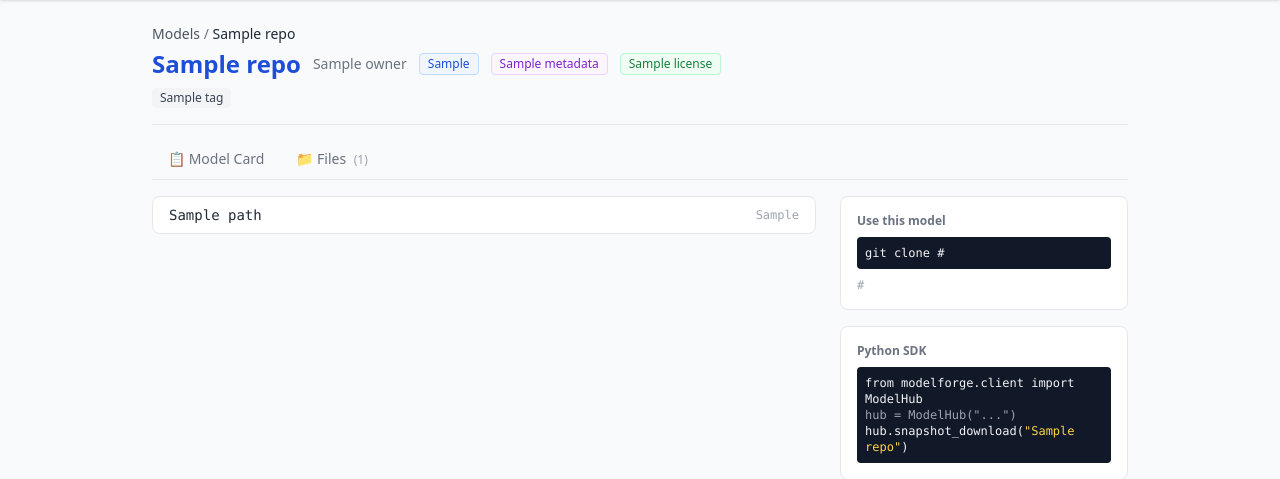
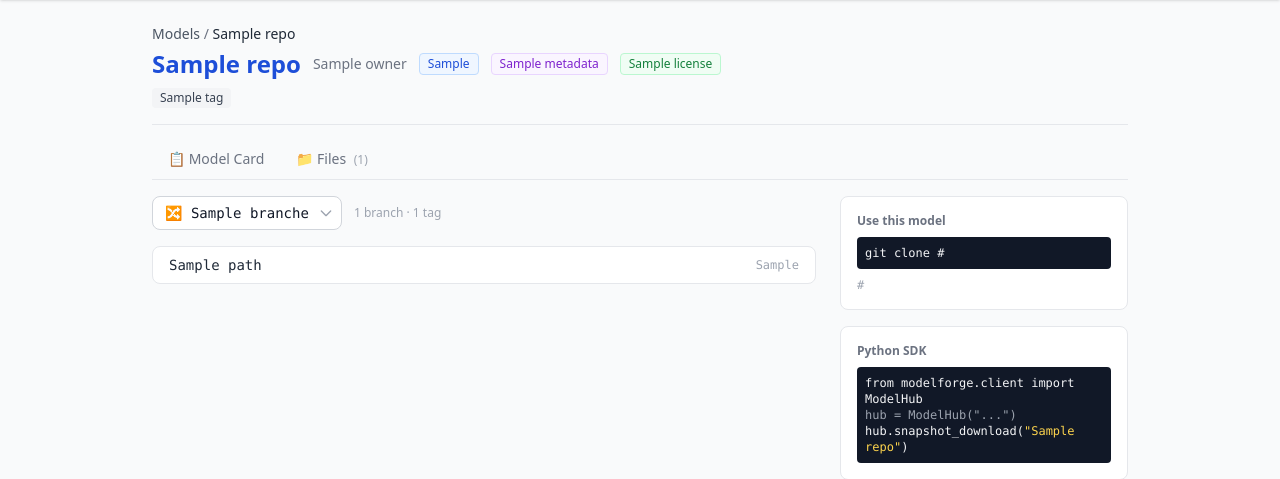
Before and after one commit to 9triver/modelforge, a FastAPI app: template src/modelforge/templates/repo.html in a window 1280 px wide. Shown: the part 52-531 px from the top of the page. Run offline with FastAPI, Linux system fonts and the light colour scheme; the template is opened without the code that fills it: most values are stand-ins (such as "Sample title", 1, 10 or a date in 2020); some libraries are stand-ins or nearby versions.

Commit message:
feat: Files tab 加 branch/tag 切换器
- repo_reader.list_refs() 列出分支和 tag
- Files tab 顶部下拉选择器切换 revision（🔀 branches, 🏷 tags）
- 显示分支/tag 计数

Co-Authored-By: Claude Sonnet 4.6 <noreply@anthropic.com>

```diff
--- a/src/modelforge/templates/repo.html
+++ b/src/modelforge/templates/repo.html
@@ -82,6 +82,28 @@
             {% endif %}
         {% else %}
             <!-- Files tab -->
+            <!-- Branch / Tag 切换器 -->
+            <div class="flex items-center gap-3 mb-4">
+                <div class="relative">
+                    <select onchange="window.location.href='/{{ repo.name }}?tab=files&revision='+this.value"
+                            class="appearance-none bg-white border border-gray-300 rounded-lg pl-3 pr-8 py-1.5 text-sm font-mono cursor-pointer hover:border-gray-400 focus:outline-none focus:ring-2 focus:ring-amber-300">
+                        {% for b in refs.branches %}
+                        <option value="{{ b }}" {% if revision == b %}selected{% endif %}>🔀 {{ b }}</option>
+                        {% endfor %}
+                        {% for t in refs.tags %}
+                        <option value="{{ t }}" {% if revision == t %}selected{% endif %}>🏷 {{ t }}</option>
+                        {% endfor %}
+                    </select>
+                    <div class="pointer-events-none absolute inset-y-0 right-0 flex items-center pr-2 text-gray-400">
+                        <svg class="w-4 h-4" fill="none" stroke="currentColor" viewBox="0 0 24 24"><path stroke-linecap="round" stroke-linejoin="round" stroke-width="2" d="M19 9l-7 7-7-7"/></svg>
+                    </div>
+                </div>
+                <span class="text-xs text-gray-400">
+                    {{ refs.branches|length }} branch{{ 'es' if refs.branches|length != 1 }}
+                    · {{ refs.tags|length }} tag{{ 's' if refs.tags|length != 1 }}
+                </span>
+            </div>
+
             {% if files %}
             <div class="bg-white rounded-lg border border-gray-200">
                 <ul class="text-sm divide-y divide-gray-100">
--- a/src/modelforge/web.py
+++ b/src/modelforge/web.py
@@ -202,6 +202,8 @@ def repo_detail(request: Request, repo_name: str, revision: str = "main", tab: s
                 "size_human": _human_size(f.size),
             })
 
+    refs = repo_reader.list_refs(repo_name)
+
     host = request.headers.get("host", "localhost")
     scheme = request.url.scheme
     git_url = f"{scheme}://{host}/{repo_name}.git"
@@ -214,6 +216,7 @@ def repo_detail(request: Request, repo_name: str, revision: str = "main", tab: s
             "revision": revision,
             "tab": tab if tab in ("card", "files") else "card",
             "git_url": git_url,
+            "refs": refs,
             "repo": {
                 "name": repo_name,
                 "owner": owner.name if owner else "<unknown>",
```
Also changed, not shown: src/modelforge/repo_reader.py (+17 -0 lines).
